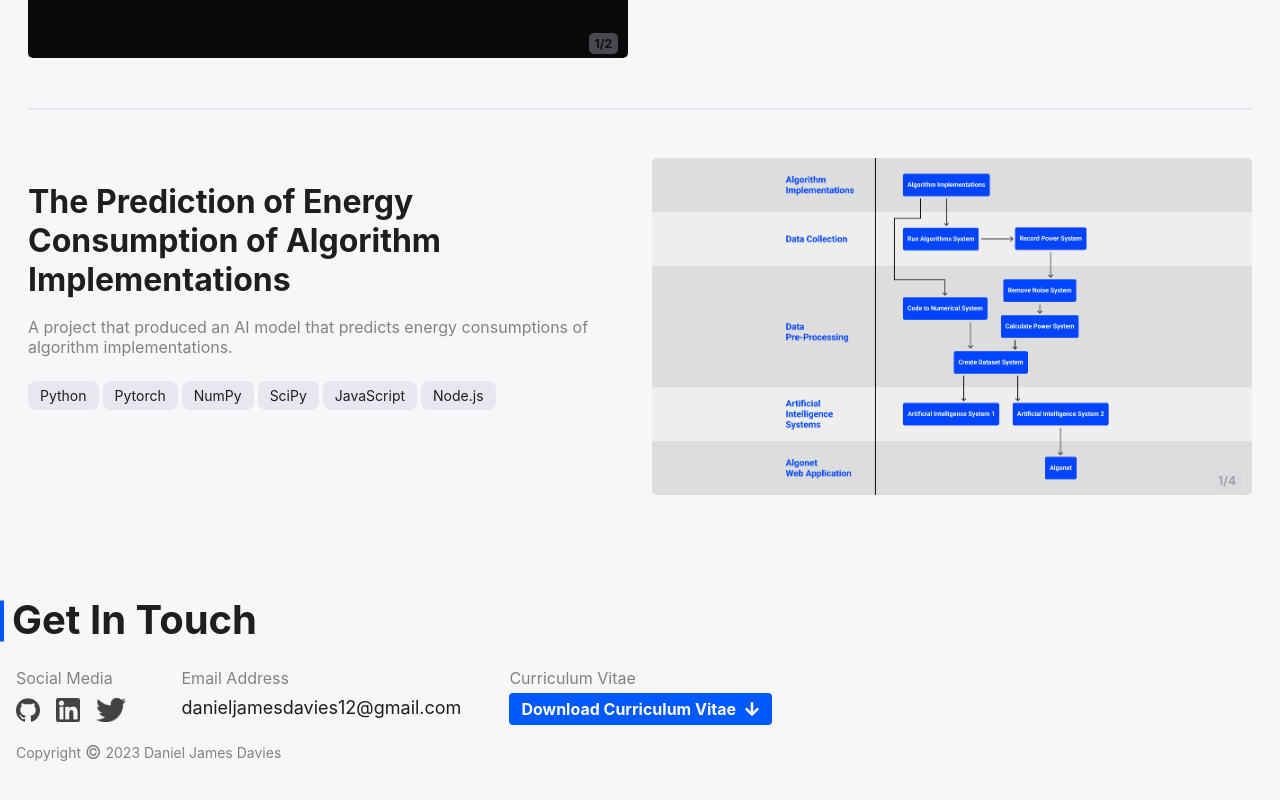
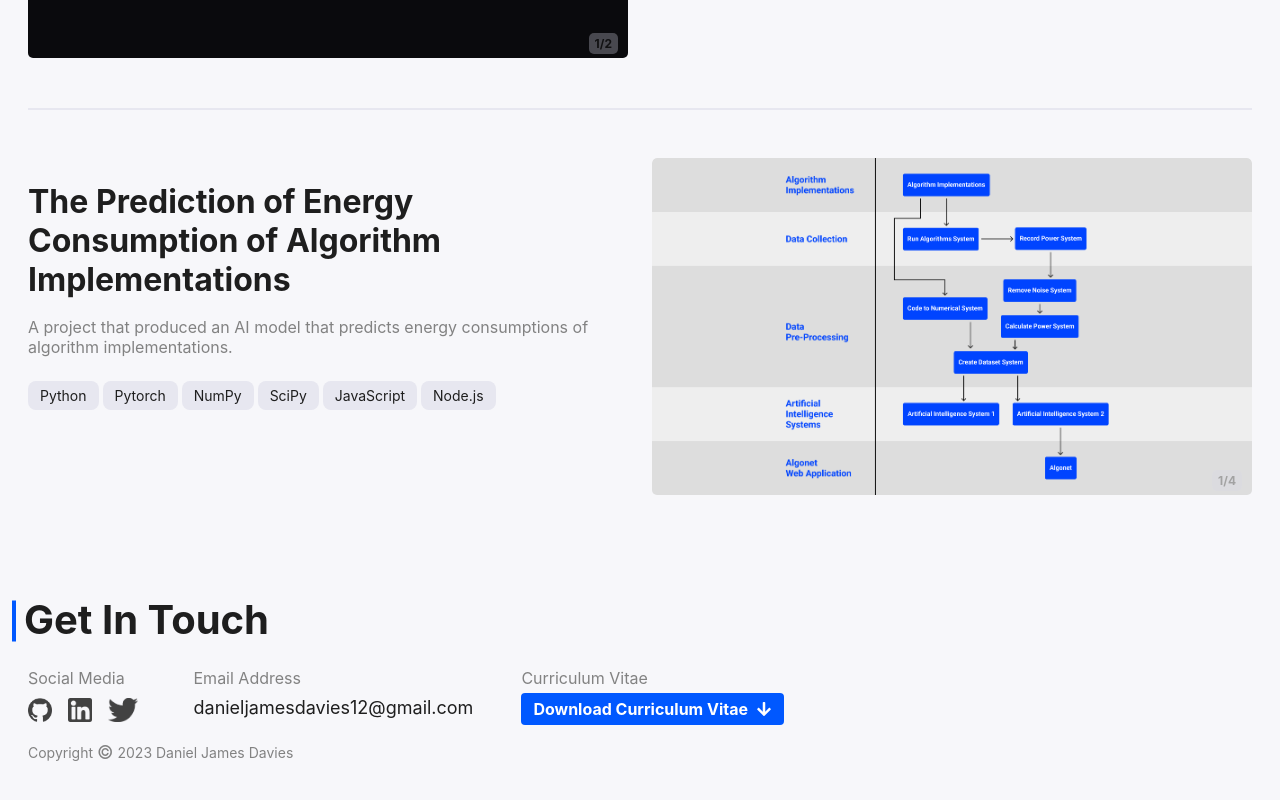
Before and after one commit to DanielJamesDavies/PortfolioWebsite, a React (Create React App) app: page / in a window 1280 px wide. Shown: the part 1338-2138 px from the top of the page. Built offline with nearby package versions, Linux system fonts and the light colour scheme; a web font is replaced by a local one.

Commit message:
Footer Positioning Fix

```diff
--- a/src/components/Footer/Footer.css
+++ b/src/components/Footer/Footer.css
@@ -1,8 +1,10 @@
 .footer {
 	margin: 48px auto;
 	margin-bottom: 0;
+	padding: 0 var(--page-padding);
 	padding-bottom: 48px;
-	width: 100%;
+	width: calc(100% - (2 * var(--page-padding)));
+	max-width: var(--max-width);
 }
 
 .footer-title {
```
